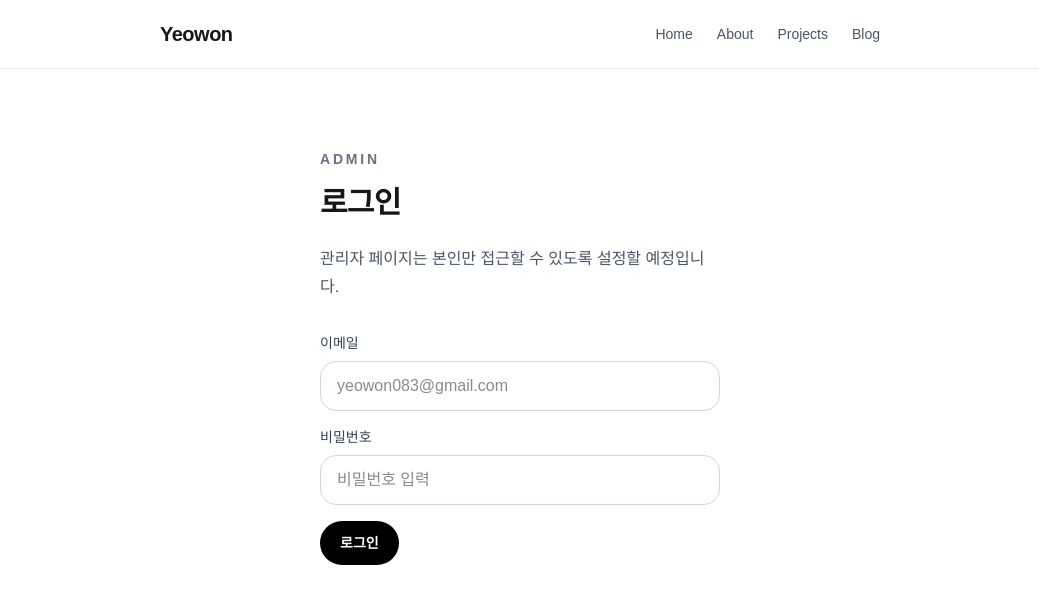
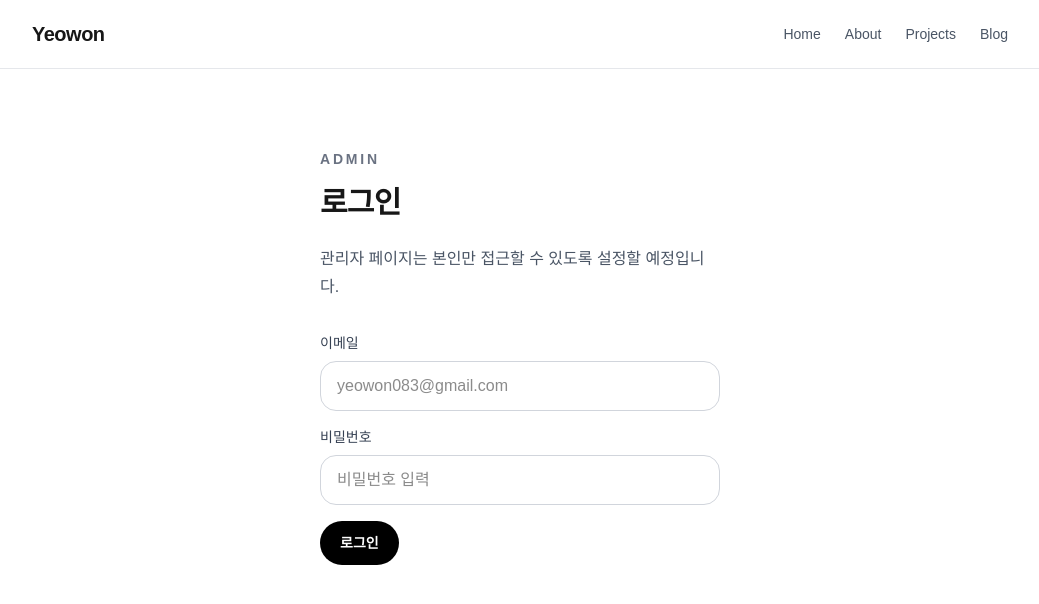
Before and after one commit to yeowon083/my-portfolio-blog, a Next.js app: page /admin/login in a window 1280 px wide. Shown: the top 604 px of the page, without its empty margins (120-1159 px from the left). Built offline with nearby package versions, Linux system fonts and the light colour scheme; no server answers.

Commit message:
Align admin navigation layout

```diff
--- a/app/admin/posts/[id]/edit/page.tsx
+++ b/app/admin/posts/[id]/edit/page.tsx
@@ -32,7 +32,7 @@ export default async function EditPostPage({
 
   if (error || !post) {
     return (
-      <main className="max-w-4xl mx-auto px-6 py-20">
+      <main className="max-w-5xl mx-auto px-6 py-20">
         <h1 className="text-3xl font-bold mb-4">글 수정</h1>
         <p className="text-red-600">글 정보를 불러오는 중 오류가 발생했습니다.</p>
       </main>
@@ -46,7 +46,7 @@ export default async function EditPostPage({
 
   if (categoriesError) {
     return (
-      <main className="max-w-4xl mx-auto px-6 py-20">
+      <main className="max-w-5xl mx-auto px-6 py-20">
         <h1 className="text-3xl font-bold mb-4">글 수정</h1>
         <p className="text-red-600">카테고리 목록을 불러오는 중 오류가 발생했습니다.</p>
       </main>
--- a/app/admin/posts/new/page.tsx
+++ b/app/admin/posts/new/page.tsx
@@ -24,7 +24,7 @@ export default async function NewPostPage() {
 
   if (error) {
     return (
-      <main className="max-w-4xl mx-auto px-6 py-20">
+      <main className="max-w-5xl mx-auto px-6 py-20">
         <h1 className="text-3xl font-bold mb-4">새 글 작성</h1>
         <p className="text-red-600">카테고리 목록을 불러오는 중 오류가 발생했습니다.</p>
       </main>
--- a/app/admin/posts/page.tsx
+++ b/app/admin/posts/page.tsx
@@ -77,7 +77,7 @@ export default async function AdminPostsPage({
 
   if (error) {
     return (
-      <main className="max-w-4xl mx-auto px-6 py-20">
+      <main className="max-w-5xl mx-auto px-6 py-20">
         <h1 className="text-3xl font-bold mb-4">글 관리</h1>
         <p className="text-red-600">글 목록을 불러오는 중 오류가 발생했습니다.</p>
       </main>
@@ -85,7 +85,7 @@ export default async function AdminPostsPage({
   }
 
   return (
-    <main className="max-w-4xl mx-auto px-6 py-20">
+    <main className="max-w-5xl mx-auto px-6 py-20">
       <div className="flex flex-wrap items-center justify-between gap-4 mb-8">
         <div>
           <p className="text-sm font-semibold tracking-[0.2em] text-gray-500 uppercase mb-2">
--- a/components/Navbar.tsx
+++ b/components/Navbar.tsx
@@ -5,6 +5,7 @@ import { usePathname } from "next/navigation";
 
 export default function Navbar() {
   const pathname = usePathname();
+  const isAdminPage = pathname.startsWith("/admin");
 
   const navItems = [
     { href: "/", label: "Home" },
@@ -15,7 +16,11 @@ export default function Navbar() {
 
   return (
     <header className="border-b border-gray-200">
-      <nav className="max-w-3xl mx-auto flex items-center justify-between px-6 py-5">
+      <nav
+        className={`${
+          isAdminPage ? "max-w-5xl" : "max-w-3xl"
+        } mx-auto flex items-center justify-between px-6 py-5`}
+      >
         <Link
           href="/"
           className="text-xl font-bold tracking-tight transition hover:opacity-70"
```
